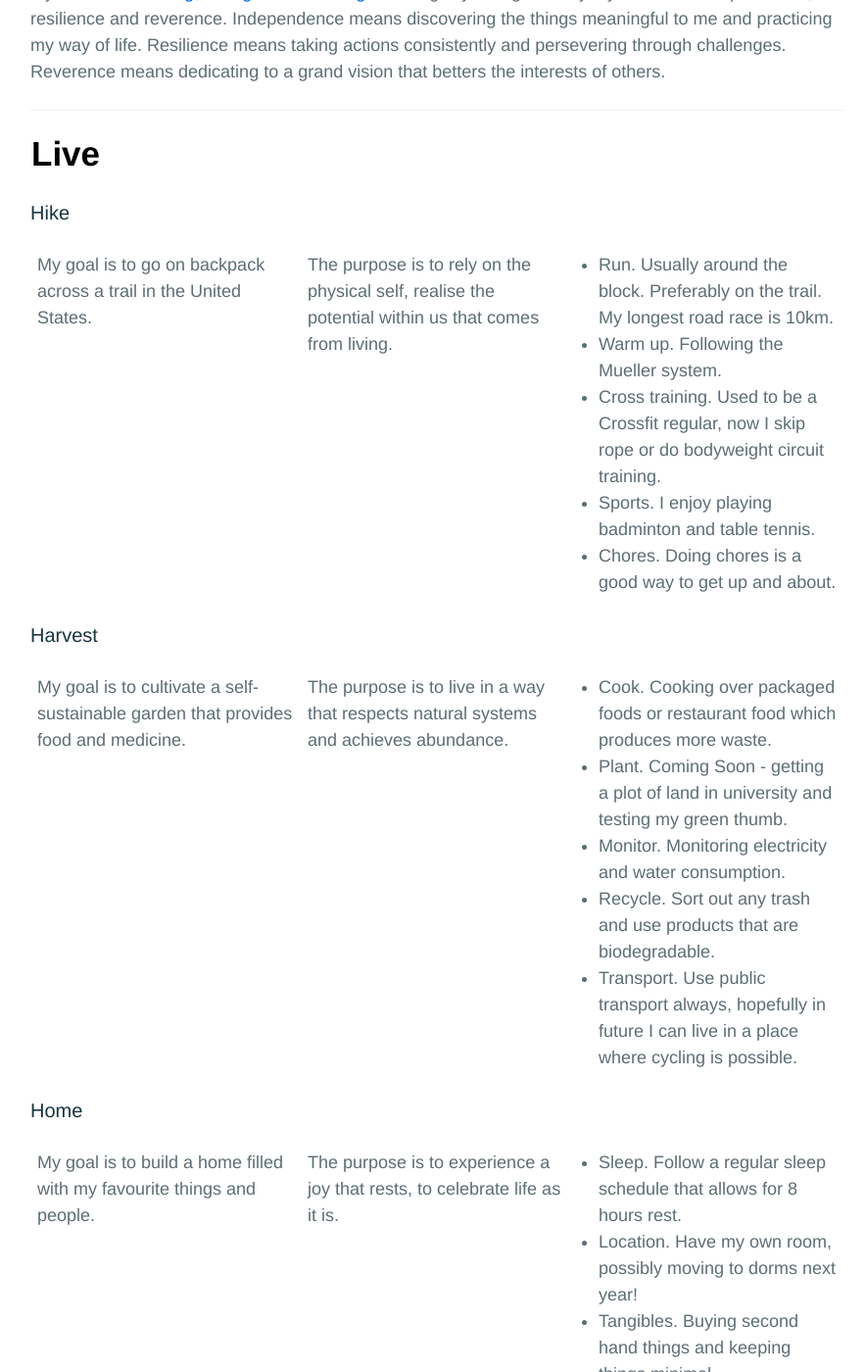
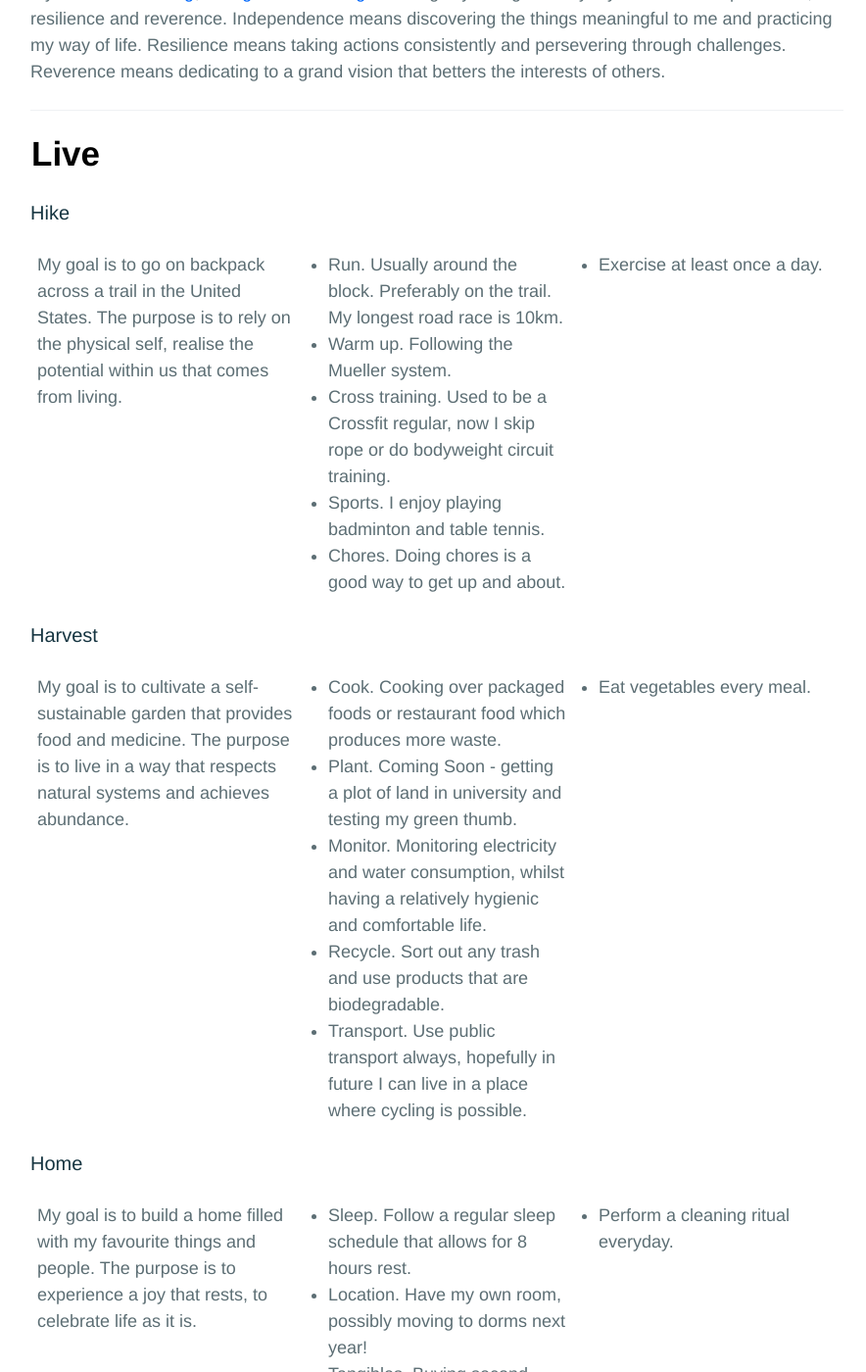
Before and after one commit to sumchuenli/sumchuenli.github.io, a Jekyll site: the page built from _pages/about.md, in a window 1280 px wide and 1400 px high, scrolled down 273 px. Shown: the whole window at 98% size, without its empty margins (194-1078 px from the left). Built offline with Jekyll 4.4.1, drawn with Linux system fonts in a browser that asks for light colours.

Commit message:
Update about.md

```diff
--- a/_pages/about.md
+++ b/_pages/about.md
@@ -15,14 +15,16 @@ My life is about <a href="#live">living</a>, <a href="#love">loving</a> and <a h
 
 <table style="width:100%">
   <tr>
-    <td>My goal is to go on backpack across a trail in the United States.</td>
-    <td>The purpose is to rely on the physical self, realise the potential within us that comes from living.</td>
+    <td>My goal is to go on backpack across a trail in the United States. The purpose is to rely on the physical self, realise the potential within us that comes from living.</td>
     <td><ul>
     <li>Run. Usually around the block. Preferably on the trail. My longest road race is 10km.</li>
     <li>Warm up. Following the Mueller system.</li>
     <li>Cross training. Used to be a Crossfit regular, now I skip rope or do bodyweight circuit training.</li>
     <li>Sports. I enjoy playing badminton and table tennis.</li>
     <li>Chores. Doing chores is a good way to get up and about.</li>
+    </ul></td>
+    <td><ul>
+    <li>Exercise at least once a day.</li>
     </ul></td>
   </tr>
 </table>
@@ -31,14 +33,16 @@ My life is about <a href="#live">living</a>, <a href="#love">loving</a> and <a h
 
 <table style="width:100%">
   <tr>
-    <td>My goal is to cultivate a self-sustainable garden that provides food and medicine.</td>
-    <td>The purpose is to live in a way that respects natural systems and achieves abundance.</td>
+    <td>My goal is to cultivate a self-sustainable garden that provides food and medicine. The purpose is to live in a way that respects natural systems and achieves abundance.</td>
     <td><ul>
     <li>Cook. Cooking over packaged foods or restaurant food which produces more waste.</li>
     <li>Plant. Coming Soon - getting a plot of land in university and testing my green thumb.</li>
-    <li>Monitor. Monitoring electricity and water consumption.</li>
+    <li>Monitor. Monitoring electricity and water consumption, whilst having a relatively hygienic and comfortable life.</li>
     <li>Recycle. Sort out any trash and use products that are biodegradable.</li>
     <li>Transport. Use public transport always, hopefully in future I can live in a place where cycling is possible.</li>
+    </ul></td>
+    <td><ul>
+    <li>Eat vegetables every meal.</li>
     </ul></td>
   </tr>
 </table>
@@ -47,13 +51,15 @@ My life is about <a href="#live">living</a>, <a href="#love">loving</a> and <a h
 
 <table style="width:100%">
   <tr>
-    <td>My goal is to build a home filled with my favourite things and people.</td>
-    <td>The purpose is to experience a joy that rests, to celebrate life as it is.</td>
+    <td>My goal is to build a home filled with my favourite things and people. The purpose is to experience a joy that rests, to celebrate life as it is.</td>
     <td><ul>
     <li>Sleep. Follow a regular sleep schedule that allows for 8 hours rest.</li>
     <li>Location. Have my own room, possibly moving to dorms next year!</li>
     <li>Tangibles. Buying second hand things and keeping things minimal.</li>
     <li>Memories. Collecting photos, journal entries and music, this is how I remembering things.</li>
+    </ul></td>
+    <td><ul>
+    <li>Perform a cleaning ritual everyday.</li>
     </ul></td>
   </tr>
 </table>
```
